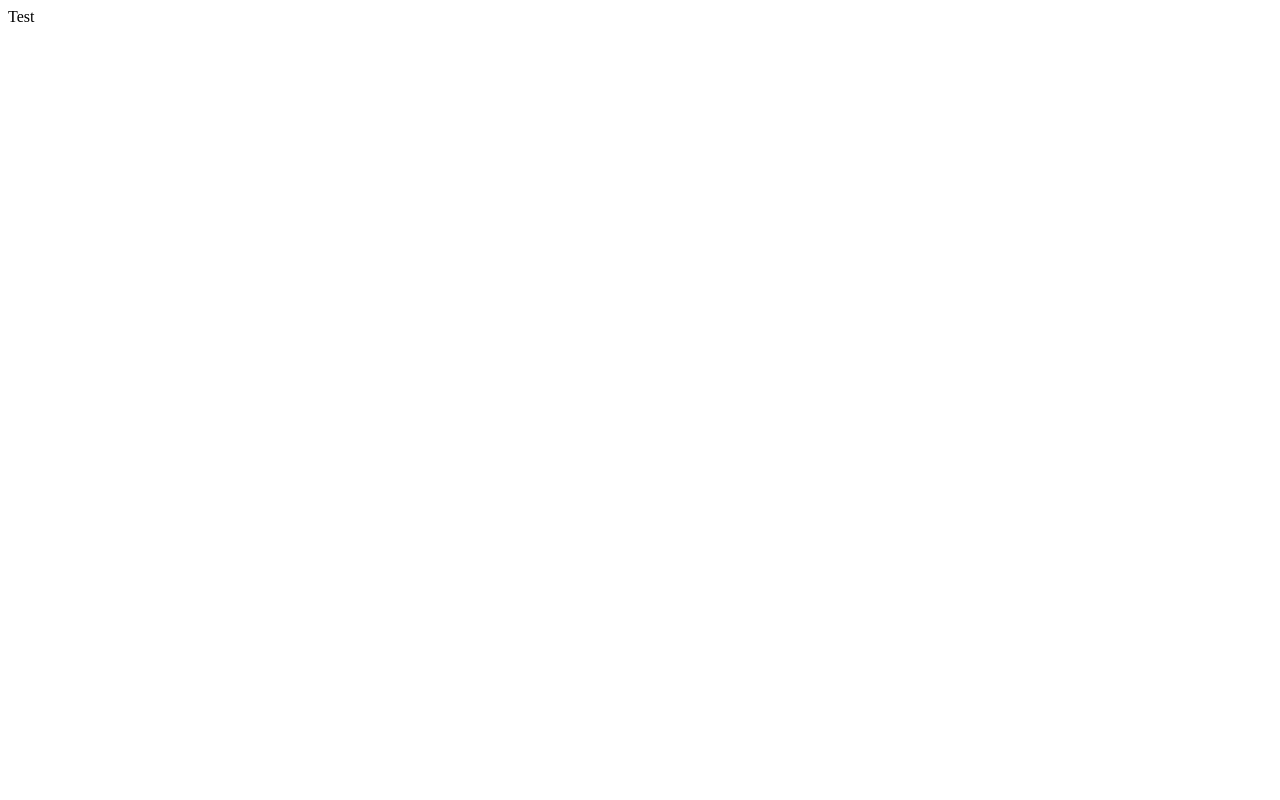
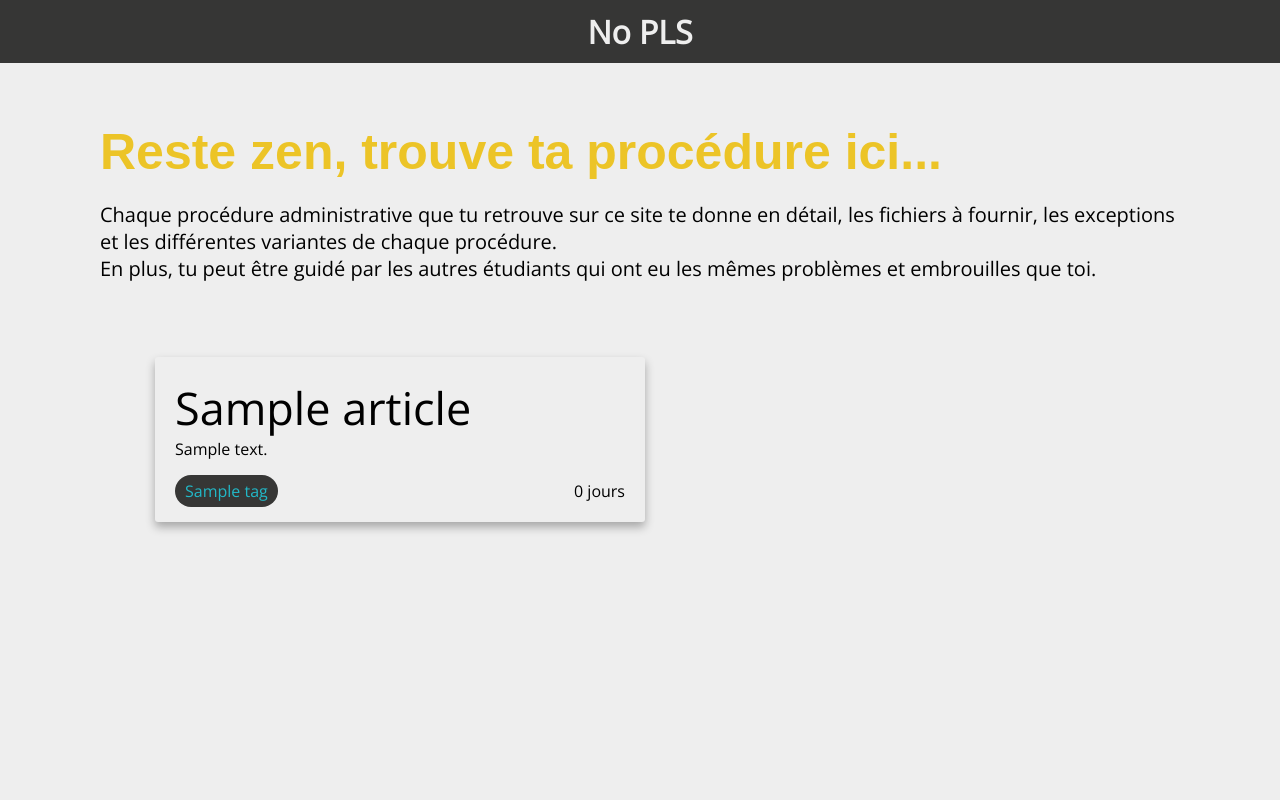
Before and after one commit to EpicKiwi/nuit-info-2019, a Django app: page /p/ in a window 1280 px wide. Before the commit the page is almost empty. Run offline with Django 3.2, Linux system fonts and the light colour scheme; tables that the repository leaves empty hold one stand-in row (values such as "Sample post"); some libraries are stand-ins or nearby versions.

Commit message:
Liste des procédures

```diff
--- /dev/null
+++ b/src/procedures/static/procedures/css/list.css
@@ -0,0 +1,76 @@
+.procedures {
+    width: 100%;
+    max-width: 1000px;
+    margin: 50px auto;
+    padding: 10px;
+    font-family: var(--body-text-fonts);
+}
+
+.procedure {
+    display: block;
+
+    width: calc(100% - 10px);
+    max-width: 490px;
+    margin: 5px;
+
+    box-shadow: 0 5px 10px rgba(0,0,0,0.3);
+    border-radius: 3px;
+
+    padding: 20px;
+
+    color: inherit;
+    text-decoration: inherit;
+
+    transition: ease 0.5s box-shadow;
+
+}
+
+.procedure:hover {
+    box-shadow: 0 10px 20px rgba(0,0,0,0.2);
+}
+
+.procedure-title {
+    font-size: 45px;
+    font-weight: lighter;
+}
+
+.procedure-desc {
+    margin-bottom: 20px;
+}
+
+.procedure-footer {
+    display: flex;
+    flex-direction: row;
+    align-items: flex-end;
+    justify-content: stretch;
+}
+
+.procedure-tags {
+    flex: 1;
+    margin-right: 10px;
+}
+
+.brief-text {
+    width: 100%;
+    max-width: 1100px;
+    margin: 50px auto;
+    padding: 10px;
+    font-size: 20px;
+    font-family: var(--body-text-fonts);
+}
+
+.main-title {
+    font-family: var(--heading-text-fonts);
+    color: var(--heading-text-color);
+    font-size: 50px;
+    margin-bottom: 20px;
+}
+
+@media screen and (max-width: 800px) {
+
+    .main-title {
+        font-size: 30px;
+        text-align: center;
+    }
+
+}
--- a/src/procedures/templates/procedures/list_procedures.html
+++ b/src/procedures/templates/procedures/list_procedures.html
@@ -1 +1,33 @@
-Test
+{% extends "layouts/base.html" %}
+{% load static %}
+{% block title %}Toutes les procédures{% endblock %}
+{% block styles %}
+    <link rel="stylesheet" href="{% static "procedures/css/list.css" %}">
+{% endblock %}
+
+{% block body %}
+    <div class="brief-text">
+        <h1 class="main-title">Reste zen, trouve ta procédure ici...</h1>
+        <p>Chaque procédure administrative que tu retrouve sur ce site te donne en détail, les fichiers à fournir, les exceptions et les différentes variantes de chaque procédure.</p>
+        <p>En plus, tu peut être guidé par les autres étudiants qui ont eu les mêmes problèmes et embrouilles que toi.</p>
+    </div>
+    <div class="procedures">
+        {% for article in articles %}
+            <a class="procedure" href="{% url "view_procedure" article.slug %}">
+                <h3 class="procedure-title">{{ article.title }}</h3>
+                <div class="procedure-desc">{{ article.text|truncatewords:20 }}</div>
+                <div class="procedure-footer">
+                    <div class="procedure-tags">
+                        {% for tag in article.tag.all %}
+                            <span class="tag">{{ tag.name }}</span>
+                        {% endfor %}
+                    </div>
+                    <div class="procedure-duration">
+                        <span class="iconify" data-icon="mdi-timer"></span>
+                        <span class="duration-text">{{ article.duration.seconds }} jour{{ article.duration.seconds|pluralize }}</span>
+                    </div>
+                </div>
+            </a>
+        {% endfor %}
+    </div>
+{% endblock %}
```
